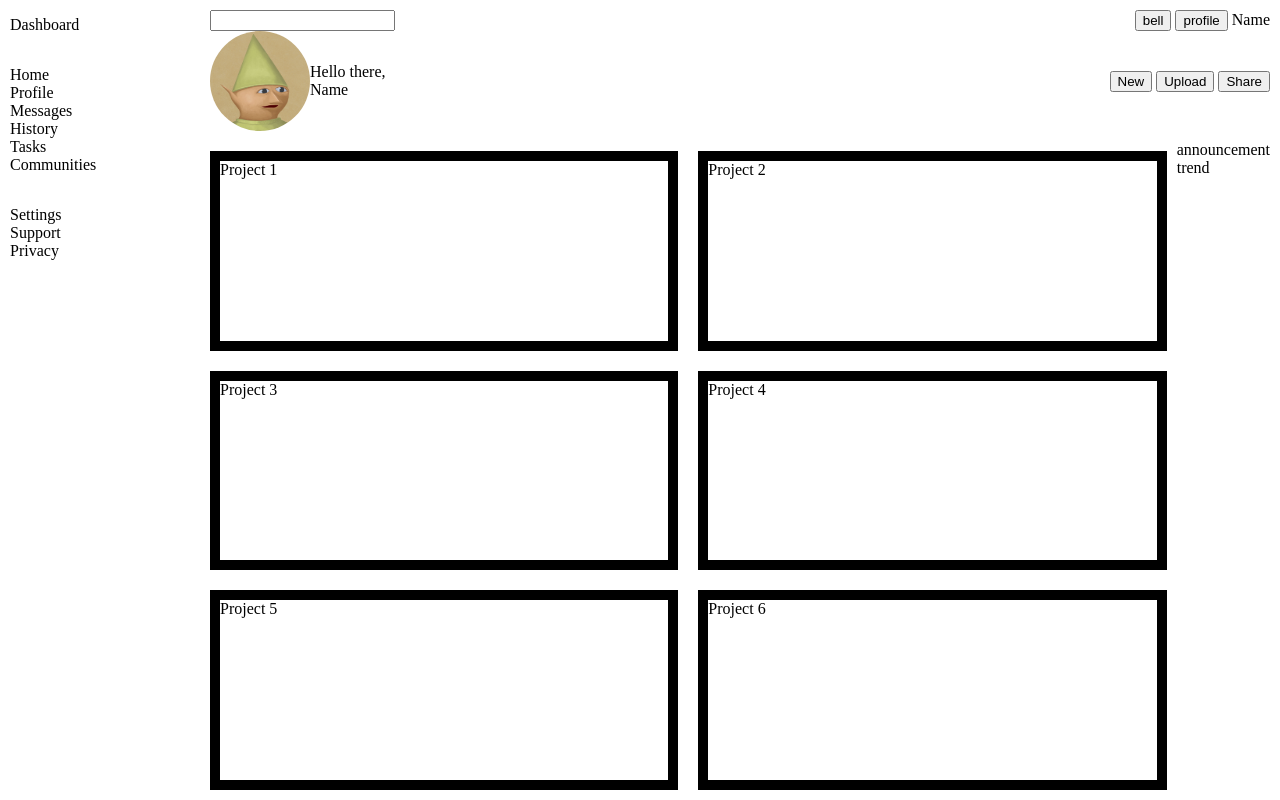
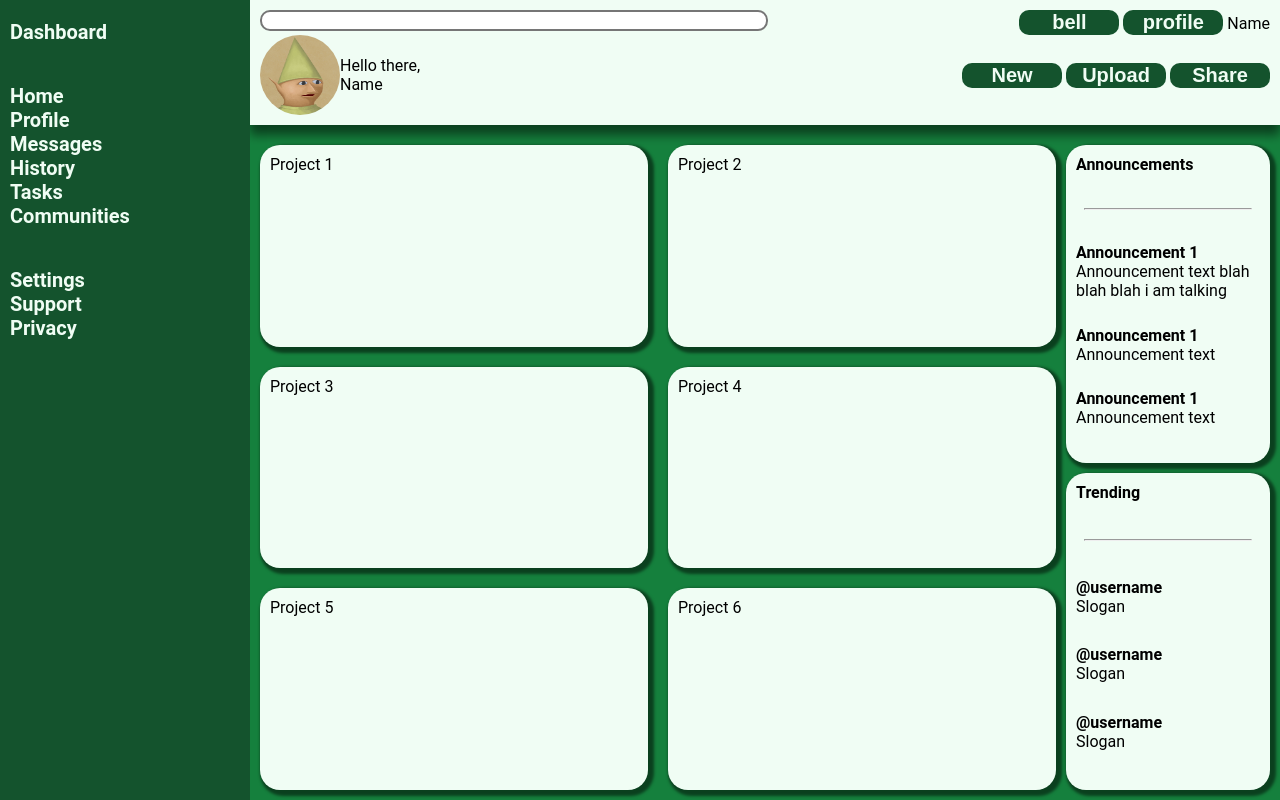
Before and after one commit to gequalspisquared/admin-dashboard, a plain HTML site: page index.html in a window 1280 px wide. Drawn offline with Linux system fonts and the light colour scheme.

Commit message:
Stylize elements some more

```diff
--- a/index.html
+++ b/index.html
@@ -69,11 +69,41 @@
     </div>
 
     <div class="announcements">
-      announcement
+      <b>Announcements</b><hr>
+
+      <div class="announcement">
+        <b>Announcement 1</b><br>
+        Announcement text blah blah blah i am talking
+      </div>
+
+      <div class="announcement">
+        <b>Announcement 1</b><br>
+        Announcement text
+      </div>
+
+      <div class="announcement">
+        <b>Announcement 1</b><br>
+        Announcement text
+      </div>
     </div>
 
     <div class="trending">
-      trend
+      <b>Trending</b><hr>
+
+      <div class="trend">
+        <b>@username</b><br>
+        Slogan
+      </div>
+
+      <div class="trend">
+        <b>@username</b><br>
+        Slogan
+      </div>
+
+      <div class="trend">
+        <b>@username</b><br>
+        Slogan
+      </div>
     </div>
   </div>
 
--- a/styles.css
+++ b/styles.css
@@ -2,8 +2,10 @@ body {
     display: grid;
     /* grid-template: 1fr 10fr / 1fr 5fr; */
     grid-template-rows: min-content 1fr;
-    grid-template-columns: 200px auto;
+    grid-template-columns: 250px auto;
     margin: 0;
+    background-color: #15803d;
+    font-family: Roboto, 'Hanken Grotesk', sans-serif;
 }
 
 body>* {
@@ -13,9 +15,10 @@ body>* {
 /* main */
 
 .main {
-    grid-template-rows: max-content 1fr;
-    grid-template-columns: 1fr min-content;
+    grid-template-rows: 1fr 1fr;
+    grid-template-columns: 1fr max(20%, 200px);
     padding-right: 10px;
+    row-gap: 10px;
 }
 
 .main>* {
@@ -23,23 +26,50 @@ body>* {
 }
 
 .projects {
+    display: grid;
     grid-row: 1 / 3;
     grid-template-columns: auto auto;
     grid-template-rows: auto;
 }
 
+.project-card,
+.announcements,
+.trending {
+    box-shadow: 3px 3px 3px 3px rgba(0, 0, 0, 0.5);
+}
+
 .project-card {
-    border-style: solid;
-    border-width: 10px;
-    border-color: black;
+    /* border-style: solid; */
+    border-width: 3px;
+    /* border-color: black; */
+    border-radius: 20px;
+    padding: 10px;
     margin: 10px;
+    background-color: #f0fdf4;
+}
+
+.announcements {
+    background-color: #f0fdf4;
+    padding: 10px;
+    border-radius: 20px;
+    margin-top: 10px;
+}
+
+.trending {
+    background-color: #f0fdf4;
+    padding: 10px;
+    border-radius: 20px;
+    margin-bottom: 10px;
 }
 
 /* header */
 
 .header {
-    margin: 10px;
+    padding: 10px;
+    margin-bottom: 10px;
     grid-template-rows: min-content 1fr;
+    background-color: #f0fdf4;
+    box-shadow: 0px 10px 10px rgba(0, 0, 0, 0.5);
 }
 
 .search {
@@ -51,6 +81,12 @@ body>* {
 
 .searchbar {
     border-radius: 5px;
+}
+
+.searchbar>input {
+    border-radius: 10px;
+    border-style: solid;
+    width: 500px;
 }
 
 .bottom {
@@ -81,6 +117,10 @@ body>* {
     padding-left: 10px;
     height: 100vh;
     grid-template-rows: min-content min-content min-content;
+    background-color: #14532d;
+    color: #f0fdf4;
+    font-size: 20px;
+    font-weight: 700;
 }
 
 
@@ -91,9 +131,28 @@ ul {
     list-style-type: none;
 }
 
+li {
+    cursor: pointer;
+}
+
+button {
+    background-color: #14532d;
+    color: #f0fdf4;
+    font-size: 20px;
+    border-style: none;
+    border-radius: 10px;
+    width: 100px;
+    font-weight: 700;
+}
+
+hr {
+    height: 0px;
+    width: 90%;
+}
+
 .profile-pic {
-    width: 100px;
-    height: 100px;
-    border-radius: 50px;
+    width: 80px;
+    height: 80px;
+    border-radius: 40px;
     /* margin-top: -100px; */
 }
```
